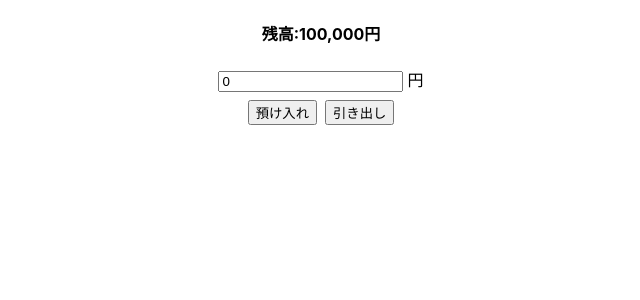
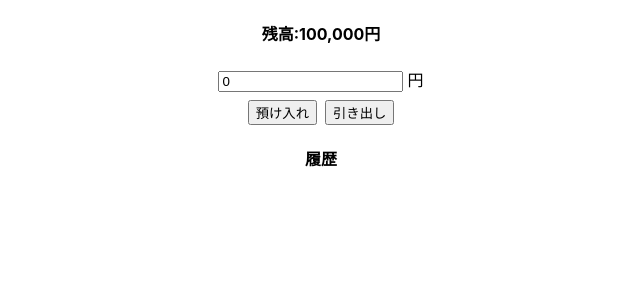
Before and after one commit to Takumikimura1899/useReducer_practice, a React (Vite) app: page / in a window 1280 px wide. Shown: the top 300 px of the page, without its empty margins (319-959 px from the left). Built offline with nearby package versions, Linux system fonts and the light colour scheme.

Commit message:
[add]historyも管理するように Deposit,WithDrawもそれに応じて変更

```diff
--- a/src/components/Bank.tsx
+++ b/src/components/Bank.tsx
@@ -2,6 +2,7 @@
 
 type State = {
   savings: number;
+  histories: { operation: string; amount: number }[];
 };
 
 type Action =
@@ -10,14 +11,29 @@
 
 const initialState = {
   savings: 100000,
+  histories: [],
 };
 
 const reducer = (state: State, action: Action) => {
   switch (action.type) {
     case 'DEPOSIT':
-      return { ...state, savings: state.savings + action.payload };
+      return {
+        ...state,
+        savings: state.savings + action.payload,
+        histories: [
+          ...state.histories,
+          { operation: '預け入れ', amount: action.payload },
+        ],
+      };
     case 'WITHDRAW':
-      return { ...state, savings: state.savings - action.payload };
+      return {
+        ...state,
+        savings: state.savings - action.payload,
+        histories: [
+          ...state.histories,
+          { operation: '引き出し', amount: action.payload },
+        ],
+      };
     default:
       return state;
   }
@@ -53,6 +69,16 @@
           <button onClick={() => onWithDraw(amount)}>引き出し</button>
         </div>
       </div>
+      <div className='history'>
+        <h4>履歴</h4>
+        {state.histories.map((history) => {
+          return (
+            <p>
+              {history.operation}:{history.amount.toLocaleString()}円
+            </p>
+          );
+        })}
+      </div>
     </div>
   );
 };
```
